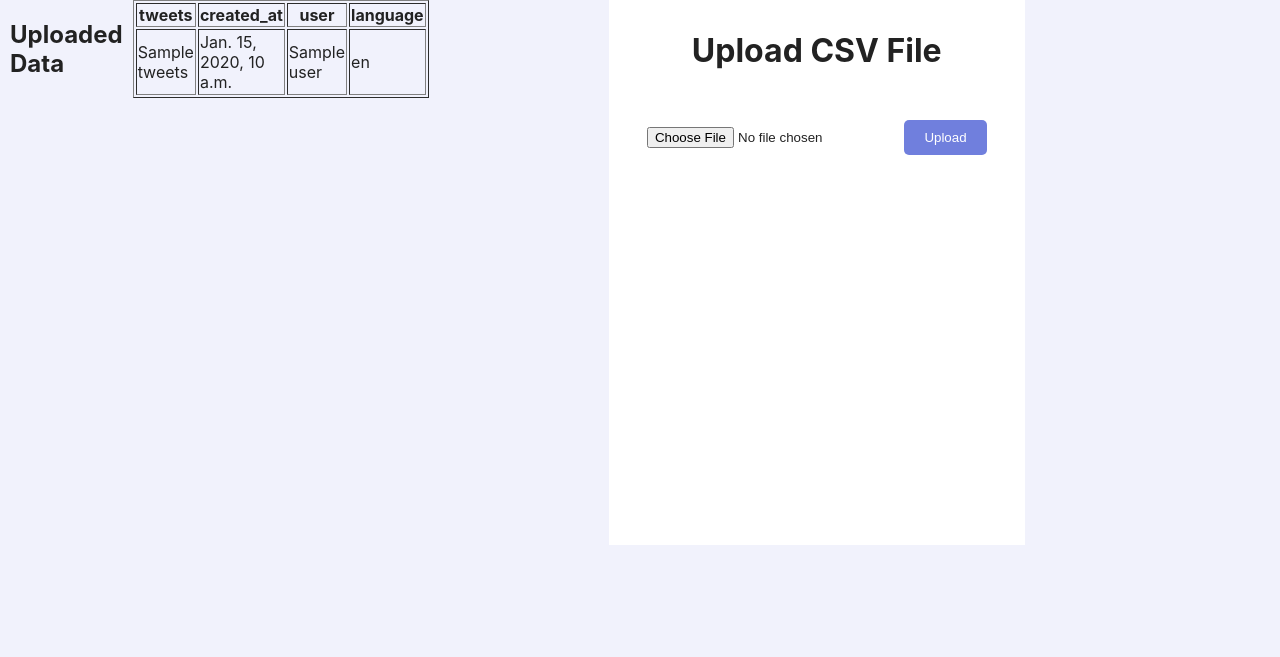
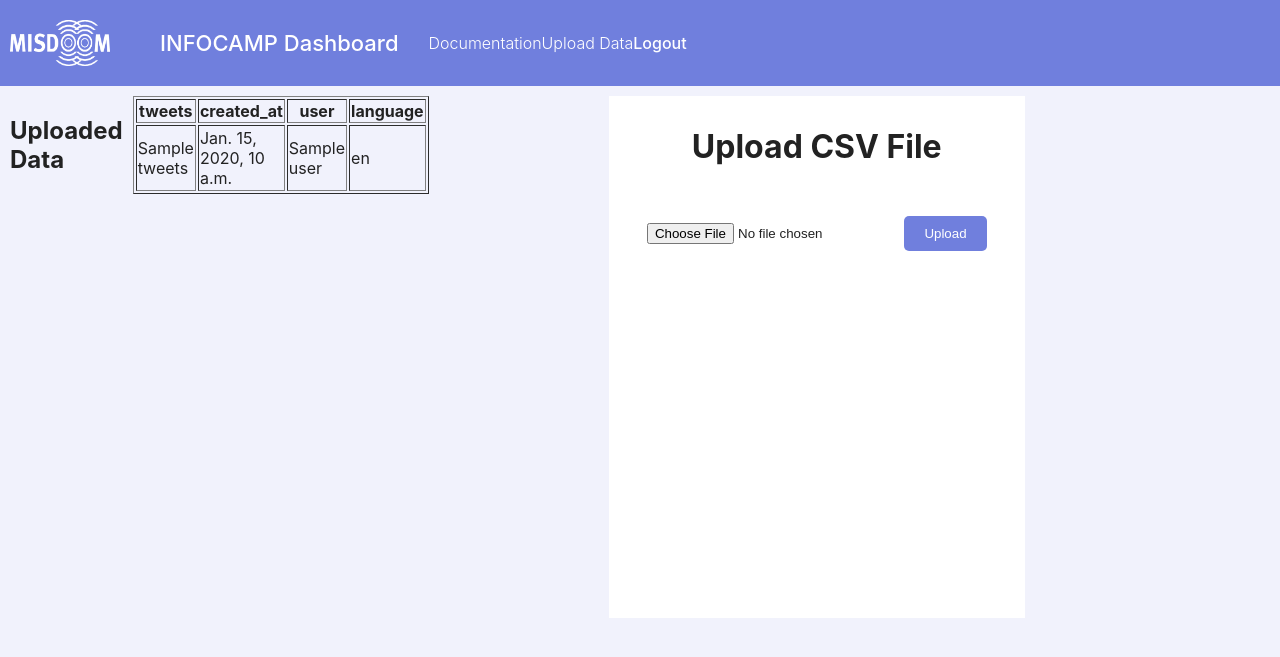
Before and after one commit to infocamp-muenster/infocamp, a Django app: template Frontend/templates/Frontend/upload.html in a window 1280 px wide. Shown: the top 657 px of the page. Run offline with Django 5.2, Linux system fonts and the light colour scheme; the template is opened without the code that fills it: most values are stand-ins (such as "Sample title", 1, 10 or a date in 2020); parts of the project's set-up code (start-up, migrations or seed data) failed here and were passed over.

Commit message:
upload option frontend

```diff
--- a/Frontend-Static/styles/style.css
+++ b/Frontend-Static/styles/style.css
@@ -93,6 +93,11 @@ body {
     color: #ffffff;
     text-decoration: none;
 }
+.header-documentation a {
+    font-weight: 500;
+    color: #ffffff;
+    text-decoration: none;
+}
 .header-settings-icon {
     width: 30px;
     height: 30px;
@@ -129,7 +134,7 @@ body {
 }
 .upload_form {
     grid-column: 5 / span 5;
-    grid-row: row-start / span 8;
+    grid-row: 2 / span 8;
     background-color: #fff;
     padding: 10px;
     text-align: center;
--- a/Frontend/header.py
+++ b/Frontend/header.py
@@ -17,7 +17,7 @@ def get_header():
     # Header Documentation
     html.Div(className='header-documentation', children=[
         html.Img(src=file_icon, alt="File Icon",style={'width':'15px','margin-right':'10px'}),
-        html.Span('Documentation')
+        html.A('Documentation', href='documentation/')
     ]),
     # Header Import
     html.Div(className='header-upload', children=[
--- a/Frontend/templates/Frontend/docu.html
+++ b/Frontend/templates/Frontend/docu.html
@@ -7,9 +7,8 @@
         <link rel="stylesheet" href="{% static 'styles/style.css' %}">
     </head>
     <body>
-
         <header class="header">
-            <img src="{% static 'images/misdoom_logo.png' %}" alt="Misdoom Logo">
+            <img src="{% static 'images/misdoom_logo.png' %}" alt="Misdoom Logo", style="filter: brightness(0) invert(1);">
             <h1>INFOCAMP Dashboard</h1>
             <div class="header-documentation">
                 <div class="header-upload-icon">
--- a/Frontend/templates/Frontend/upload.html
+++ b/Frontend/templates/Frontend/upload.html
@@ -6,6 +6,21 @@
     <link rel="stylesheet" href="{% static 'styles/style.css' %}">
 </head>
 <body class="main-body">
+    <header class="header">
+        <img src="{% static 'images/misdoom_logo.png' %}" alt="Misdoom Logo", style="filter: brightness(0) invert(1);">
+        <h1>INFOCAMP Dashboard</h1>
+        <div class="header-documentation">
+            <div class="header-upload-icon">
+                <span>Documentation</span>
+            </div>
+        </div>
+        <div class="header-upload">
+            <span>Upload Data</span>
+        </div>
+        <div class="header-settings">
+            <a href="logout/">Logout</a>
+        </div>
+    </header>
     <div class="upload_form">
         <h1>Upload CSV File</h1>
         <form method="post" enctype="multipart/form-data">
```
Also changed, not shown: Frontend/views.py (+20 -0 lines).
